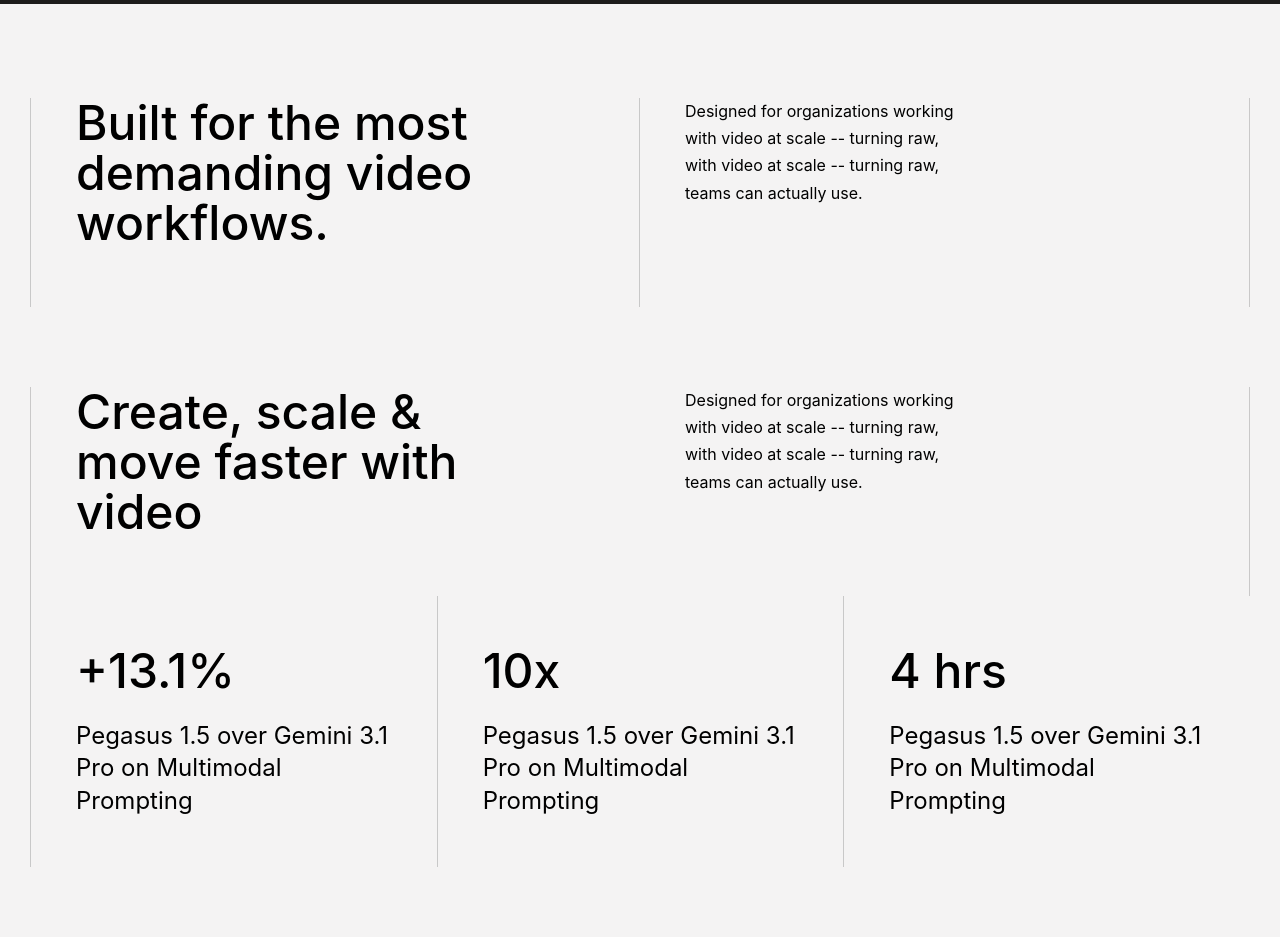
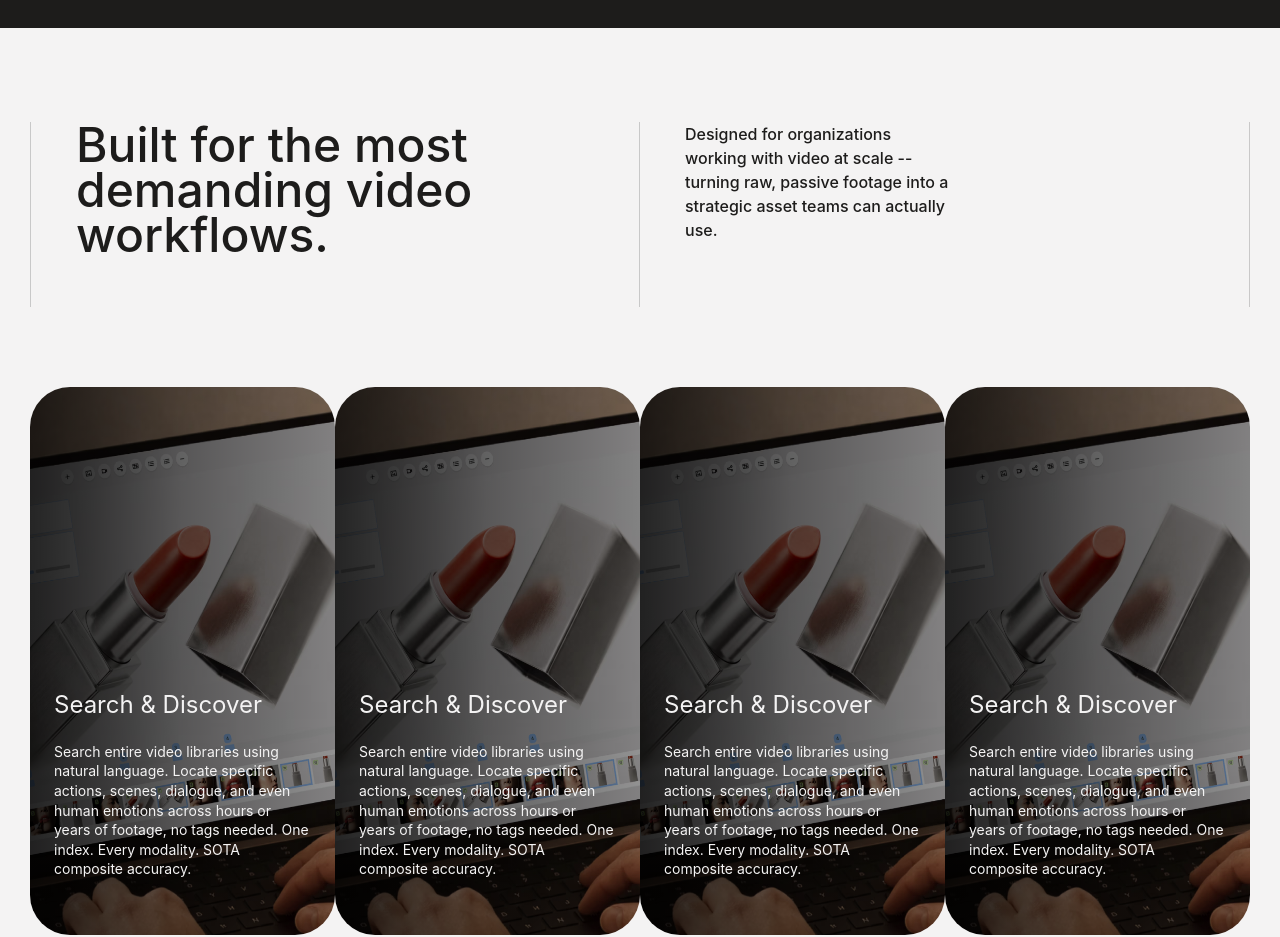
Before and after one commit to MuhammadAliShoaib/lyncSource, a React (Vite) app: page / in a window 1280 px wide. Shown: the part 1670-2607 px from the top of the page. Built offline with nearby package versions, Linux system fonts and the light colour scheme.

Commit message:
feat: Add DetailCard and IntroCard components; update Benefits and Results pages with new layouts and styles

```diff
--- a/src/components/Accordian/styles.ts
+++ b/src/components/Accordian/styles.ts
@@ -11,7 +11,7 @@
   summary: (expanded: boolean) => ({
     backgroundColor: expanded ? "#333231" : "transparent",
     transition: "background-color 0.3s ease",
-    minHeight: "57px !important",
+    minHeight: "55px !important",
     borderRadius: "18px",
 
     "& .MuiAccordionSummary-content": {
--- /dev/null
+++ b/src/components/Cards/DetailCard/index.tsx
@@ -0,0 +1,34 @@
+import Box from "@mui/material/Box";
+import { memo, type FC } from "react";
+import { Text } from "../../Text";
+import { detailCardStyle } from "./styles";
+
+interface IDetailCard {
+  title: string;
+  description: string;
+}
+
+const DetailCard: FC<IDetailCard> = ({ title, description }) => {
+  return (
+    <Box sx={[detailCardStyle.useCaseCard]}>
+      <Box sx={detailCardStyle.useCaseContent}>
+        <Text
+          size="header"
+          color="text.primary"
+          sx={detailCardStyle.useCaseTitle}
+        >
+          {title}
+        </Text>
+        <Text
+          size="sub"
+          color="text.primary"
+          sx={detailCardStyle.useCaseDescription}
+        >
+          {description}
+        </Text>
+      </Box>
+    </Box>
+  );
+};
+
+export default memo(DetailCard);
--- /dev/null
+++ b/src/components/Cards/DetailCard/styles.ts
@@ -0,0 +1,44 @@
+export const detailCardStyle = {
+  useCaseCard: {
+    display: "flex",
+    alignItems: "flex-end",
+    minHeight: { xs: 320, sm: 380, md: 420, lg: 500 },
+    width: { xs: "min(74vw, 230px)", sm: 260, md: 280, lg: "100%" },
+    maxWidth: { xs: 230, sm: 260, md: 280, lg: 300 },
+    overflow: "hidden",
+    backgroundImage:
+      "linear-gradient(90deg, rgba(0,0,0,0.72), rgba(0,0,0,0.2)), url('/mock.png')",
+    backgroundSize: "cover",
+    backgroundPosition: "center",
+    color: "#fff",
+    borderRadius: { xs: 5, lg: 10 },
+    p: { xs: 2, lg: 3 },
+    mb: { xs: 0, lg: 2 },
+  },
+
+  useCaseCardActive: {
+    borderRadius: { xs: "28px", sm: "40px", md: "80px" },
+  },
+
+  useCaseCardPreview: {
+    display: "flex",
+    borderRadius: { xs: "28px", sm: "40px", md: "80px" },
+    filter: "brightness(0.72)",
+  },
+  useCaseContent: {
+    position: "relative",
+    zIndex: 1,
+  },
+
+  useCaseTitle: {
+    lineHeight: 1.08,
+    mb: { xs: 1, lg: 3 },
+    fontSize: { xs: "1rem", sm: "1.1rem", lg: "1.5rem" },
+  },
+
+  useCaseDescription: {
+    lineHeight: 1.4,
+    mb: { xs: 0, lg: 4 },
+    fontSize: { xs: "0.75rem", sm: "0.82rem", lg: "0.875rem" },
+  },
+};
--- /dev/null
+++ b/src/components/Cards/IntroCard/index.tsx
@@ -0,0 +1,57 @@
+import Grid from "@mui/material/Grid";
+import { memo, type FC } from "react";
+import { Text } from "../../../components/Text";
+import ArrowOutwardIcon from "@mui/icons-material/ArrowOutward";
+import Button from "../../Button";
+import { introCardStyle } from "./styles";
+
+interface IIntroCard {
+  title: string;
+  info: string;
+  onClick?: () => void;
+  dark?: boolean;
+}
+
+const IntroCard: FC<IIntroCard> = ({ title, info, onClick, dark = false }) => {
+  const borderColor = { borderColor: dark ? "#1d1c1c33" : "#3a3a3a" };
+
+  return (
+    <Grid container sx={introCardStyle.topGrid}>
+      <Grid
+        size={{ xs: 12, md: 6 }}
+        sx={[introCardStyle.leftPanel, borderColor]}
+      >
+        <Text
+          size="bigHeader"
+          sx={introCardStyle.titleText}
+          weight={500}
+          color={dark ? "text.secondary" : "text.primary"}
+        >
+          {title}
+        </Text>
+      </Grid>
+
+      <Grid size={{ xs: 12, md: 6 }} sx={[introCardStyle.rightPanel,borderColor]}>
+        <Text
+          size="body"
+          weight={500}
+          color={dark ? "text.secondary" : "text.primary"}
+          sx={introCardStyle.bodyText}
+        >
+          {info}
+        </Text>
+
+        {onClick ? (
+          <Button
+            onClick={onClick}
+            Icon={ArrowOutwardIcon}
+            text="Developer Hub"
+            outlined
+          />
+        ) : null}
+      </Grid>
+    </Grid>
+  );
+};
+
+export default memo(IntroCard);
--- /dev/null
+++ b/src/components/Cards/IntroCard/styles.ts
@@ -0,0 +1,27 @@
+export const introCardStyle = {
+  topGrid: {
+    mb: 10,
+    mt: 8,
+  },
+
+  leftPanel: {
+    padding: "0px 45px 35px 45px",
+    borderLeft: "1px solid #3a3a3a",
+    borderRight: "1px solid #3a3a3a",
+  },
+
+  rightPanel: {
+    padding: "0px 45px 35px 45px",
+    borderRight: "1px solid #3a3a3a",
+  },
+
+  titleText: {
+    lineHeight: {lg : "45px",xs : '30px', sm :"40px", md : '45px'},
+    maxWidth : {lg : 500}
+  },
+
+  bodyText: {
+    marginBottom: "30px",
+    maxWidth : '270px'
+  },
+};
--- a/src/components/Text/index.tsx
+++ b/src/components/Text/index.tsx
@@ -10,14 +10,31 @@
   fontSize?: string | number;
 }
 
+const resolveThemeColor = (theme: any, color?: string) => {
+  if (!color) {
+    return theme.palette.primary.main;
+  }
+
+  const [paletteKey, colorKey] = color.split(".");
+
+  if (paletteKey && colorKey && theme.palette[paletteKey]?.[colorKey]) {
+    return theme.palette[paletteKey][colorKey];
+  }
+
+  return color;
+};
+
 export const Text = styled(Typography, {
   shouldForwardProp: (prop) =>
-    prop !== "size" && prop !== "weight" && prop !== "fontSize" && prop !== "color",
+    prop !== "size" &&
+    prop !== "weight" &&
+    prop !== "fontSize" &&
+    prop !== "color",
 })<TextProps>(({ theme, size, weight, color, fontSize }) => ({
   fontSize: fontSize ?? baseFontSizes[size].default,
   [theme.breakpoints.down("sm")]: {
     fontSize: baseFontSizes[size].small,
   },
   fontWeight: weight,
-  color: color ?? theme.palette.primary.main,
+  color: resolveThemeColor(theme, color),
 }));
--- a/src/pages/Home/Benefits/index.tsx
+++ b/src/pages/Home/Benefits/index.tsx
@@ -1,37 +1,61 @@
 import Box from "@mui/material/Box";
 import Grid from "@mui/material/Grid";
+import DetailCard from "../../../components/Cards/DetailCard";
+import IntroCard from "../../../components/Cards/IntroCard";
 import Carousel from "../../../components/Carousel";
 import Tabs from "../../../components/Tabs";
 import { Text } from "../../../components/Text";
 import { benefitsStyles } from "./styles";
+import Button from "../../../components/Button";
+import ArrowOutwardIcon from "@mui/icons-material/ArrowOutward";
 
 const Benefits = () => {
   return (
     <Box sx={benefitsStyles.root}>
       <Box sx={benefitsStyles.benefitsRoot}>
-        <Grid container sx={benefitsStyles.topGrid}>
-          <Grid size={{ xs: 12, md: 6 }} sx={benefitsStyles.leftPanel}>
-            <Text
-              size="bigHeader"
-              sx={benefitsStyles.titleText}
-              color="text.secondary"
-              weight={500}
-            >
-              Built for the most demanding video workflows.
-            </Text>
+        <IntroCard
+          title={"Built for the most demanding video workflows."}
+          dark
+          info={
+            "Designed for organizations working with video at scale -- turning raw, passive footage into a strategic asset teams can actually use."
+          }
+        />
+        <Grid container sx={benefitsStyles.detailCardsCarousel}>
+          <Grid
+            size={{ xs: "auto", lg: 3 }}
+            sx={benefitsStyles.detailCardCarouselItem}
+          >
+            <DetailCard
+              title="Search & Discover"
+              description="Search entire video libraries using natural language. Locate specific actions, scenes, dialogue, and even human emotions across hours or years of footage, no tags needed. One index. Every modality. SOTA composite accuracy."
+            />
           </Grid>
-
-          <Grid size={{ xs: 12, md: 6 }} sx={benefitsStyles.rightPanel}>
-            <Text
-              size="body"
-              sx={benefitsStyles.bodyText}
-              color="text.secondary"
-            >
-              Designed for organizations working
-              <br /> with video at scale -- turning raw,
-              <br /> with video at scale -- turning raw,
-              <br /> teams can actually use.
-            </Text>
+          <Grid
+            size={{ xs: "auto", lg: 3 }}
+            sx={benefitsStyles.detailCardCarouselItem}
+          >
+            <DetailCard
+              title="Search & Discover"
+              description="Search entire video libraries using natural language. Locate specific actions, scenes, dialogue, and even human emotions across hours or years of footage, no tags needed. One index. Every modality. SOTA composite accuracy."
+            />
+          </Grid>
+          <Grid
+            size={{ xs: "auto", lg: 3 }}
+            sx={benefitsStyles.detailCardCarouselItem}
+          >
+            <DetailCard
+              title="Search & Discover"
+              description="Search entire video libraries using natural language. Locate specific actions, scenes, dialogue, and even human emotions across hours or years of footage, no tags needed. One index. Every modality. SOTA composite accuracy."
+            />
+          </Grid>
+          <Grid
+            size={{ xs: "auto", lg: 3 }}
+            sx={benefitsStyles.detailCardCarouselItem}
+          >
+            <DetailCard
+              title="Search & Discover"
+              description="Search entire video libraries using natural language. Locate specific actions, scenes, dialogue, and even human emotions across hours or years of footage, no tags needed. One index. Every modality. SOTA composite accuracy."
+            />
           </Grid>
         </Grid>
         <Grid container sx={benefitsStyles.topGrid2}>
@@ -51,10 +75,11 @@
               size="body"
               sx={benefitsStyles.bodyText}
               color="text.secondary"
+              weight={500}
             >
               Designed for organizations working
               <br /> with video at scale -- turning raw,
-              <br /> with video at scale -- turning raw,
+              <br /> passive footage into a strategic asset
               <br /> teams can actually use.
             </Text>
           </Grid>
@@ -120,32 +145,53 @@
           </Grid>
           <Carousel />
         </Grid>
-        <Grid container sx={benefitsStyles.topGrid}>
-          <Grid size={{ xs: 12, md: 6 }} sx={benefitsStyles.leftPanel}>
+        <IntroCard
+          title={"Built for every video workflow."}
+          dark
+          info={
+            "Video intelligence for teams in media, sports, advertising, government, security, and more."
+          }
+        />
+      </Box>
+      <Tabs />
+      <Grid container sx={benefitsStyles.topGrid}>
+        <Grid size={{ xs: 6, md: 6 }} sx={[benefitsStyles.layersLeftPanel]}>
+          <Box
+            component="img"
+            src={"/layers.png"}
+            sx={benefitsStyles.layersImage}
+          />
+        </Grid>
+
+        <Grid size={{ xs: 6, md: 6 }} sx={{display : 'flex',alignItems:'center'}}>
+          <Box sx={[benefitsStyles.layersRightPanel]}>
             <Text
+              color="text.secondary"
               size="bigHeader"
               sx={benefitsStyles.titleText}
-              color="text.secondary"
               weight={500}
             >
-              Built for every <br /> video workflow.
+              Secure by design
             </Text>
-          </Grid>
+            <Text
+              color="text.secondary"
+              size="body"
+              weight={500}
+              sx={benefitsStyles.bodyText}
+            >
+              SOC 2 Type II certified. Encrypted data handling. The entire
+              intelligence stack deploys where you want.
+            </Text>
 
-          <Grid size={{ xs: 12, md: 6 }} sx={benefitsStyles.rightPanel}>
-            <Text
-              size="sub"
-              sx={benefitsStyles.bodyText}
-              color="text.secondary"
-            >
-              Video intelligence for teams in media,
-              <br /> sports, advertising, government,
-              <br /> security, and more.
-            </Text>
-          </Grid>
+            <Button
+              onClick={() => {}}
+              Icon={ArrowOutwardIcon}
+              text="Learn More"
+              type="secondary"
+            />
+          </Box>
         </Grid>
-      </Box>
-      <Tabs />
+      </Grid>
     </Box>
   );
 };
--- a/src/pages/Home/Benefits/styles.ts
+++ b/src/pages/Home/Benefits/styles.ts
@@ -1,10 +1,20 @@
+import type { Theme } from "@mui/material/styles";
+
 export const benefitsStyles = {
   root: {
     py: { xs: 4, md: "30px" },
-    backgroundColor: (theme: any) => theme.palette.text.primary,
+    backgroundColor: (theme: Theme) => theme.palette.text.primary,
   },
   benefitsRoot: {
     px: { xs: 2, sm: 3, md: "30px" },
+  },
+
+  pointsBox: {
+    width: "95%",
+    boxShadow:
+      "0 4px 8px 0 rgba(0, 0, 0, 0.1), 0 6px 20px 0 rgba(0, 0, 0, 0.1)",
+    borderRadius: 40,
+    height: "85vh",
   },
 
   topGrid: {
@@ -13,7 +23,35 @@
   },
 
   topGrid2: {
+    display: "flex",
+    justifyContent: "center",
     mt: { xs: 5, md: 8 },
+  },
+
+  detailCardsCarousel: {
+    display: "flex",
+    justifyContent: { xs: "flex-start", lg: "center" },
+    flexWrap: { xs: "nowrap", lg: "wrap" },
+    gap: { xs: 2, lg: 0 },
+    mt: { xs: 5, md: 8 },
+    mx: { xs: -2, sm: -3, lg: 0 },
+    px: { xs: 2, sm: 3, lg: 0 },
+    pb: { xs: 1, lg: 0 },
+    overflowX: { xs: "auto", lg: "visible" },
+    scrollPaddingLeft: { xs: 16, sm: 24 },
+    scrollSnapType: { xs: "x proximity", lg: "none" },
+    WebkitOverflowScrolling: "touch",
+    scrollbarWidth: "none",
+    "&::-webkit-scrollbar": {
+      display: "none",
+    },
+  },
+
+  detailCardCarouselItem: {
+    display: "flex",
+    flex: { xs: "0 0 auto", lg: "initial" },
+    justifyContent: "center",
+    scrollSnapAlign: "start",
   },
 
   trustedByWrapper: {
@@ -37,6 +75,10 @@
     borderRight: { xs: "none", md: "1px solid #1d1c1c33" },
   },
 
+  layersLeftPanel: {
+    px: { xs: 2, sm: 3, md: "45px" },
+  },
+
   leftPanel2: {
     px: { xs: 2, sm: 3, md: "45px" },
     pb: { xs: 3, md: "35px" },
@@ -55,6 +97,10 @@
     pb: { xs: 3, md: "35px" },
     borderLeft: { xs: "1px solid #1d1c1c33", md: "none" },
     borderRight: { xs: "none", md: "1px solid #1d1c1c33" },
+  },
+  layersRightPanel: {
+    px: { xs: 2, sm: 3, md: "45px" },
+    borderLeft: { xs: "1px solid #1d1c1c33" },
   },
 
   rightPanel2: {
@@ -97,4 +143,7 @@
     height: "100%",
     display: "block",
   },
+  layersImage: {
+    width: "100%",
+  },
 };
```
Also changed, not shown: src/pages/Home/Results/index.tsx (+8 -25 lines), public/layers.png (added).
